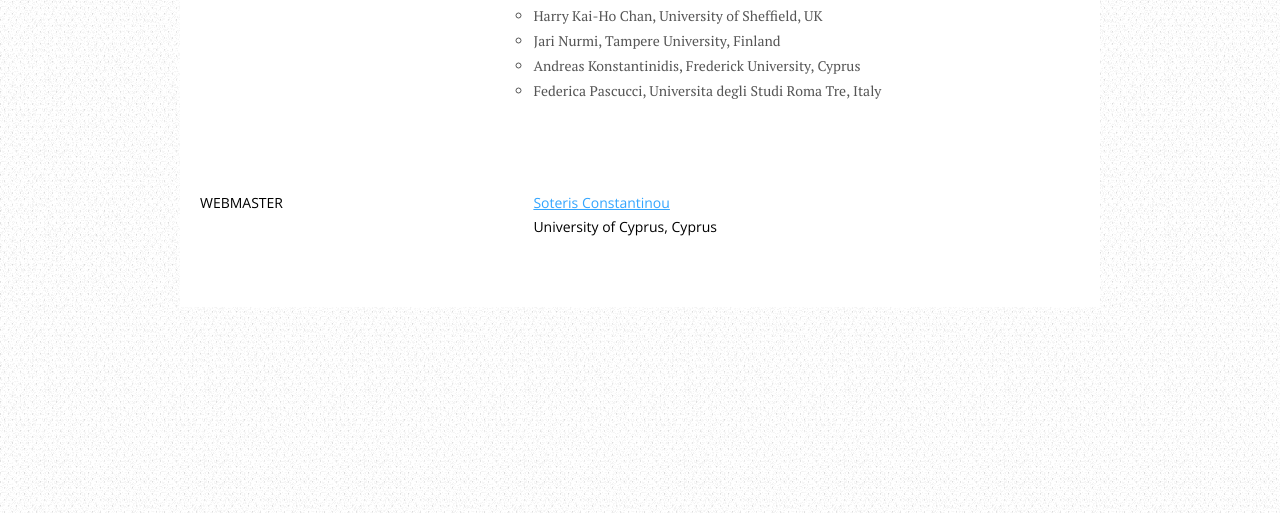
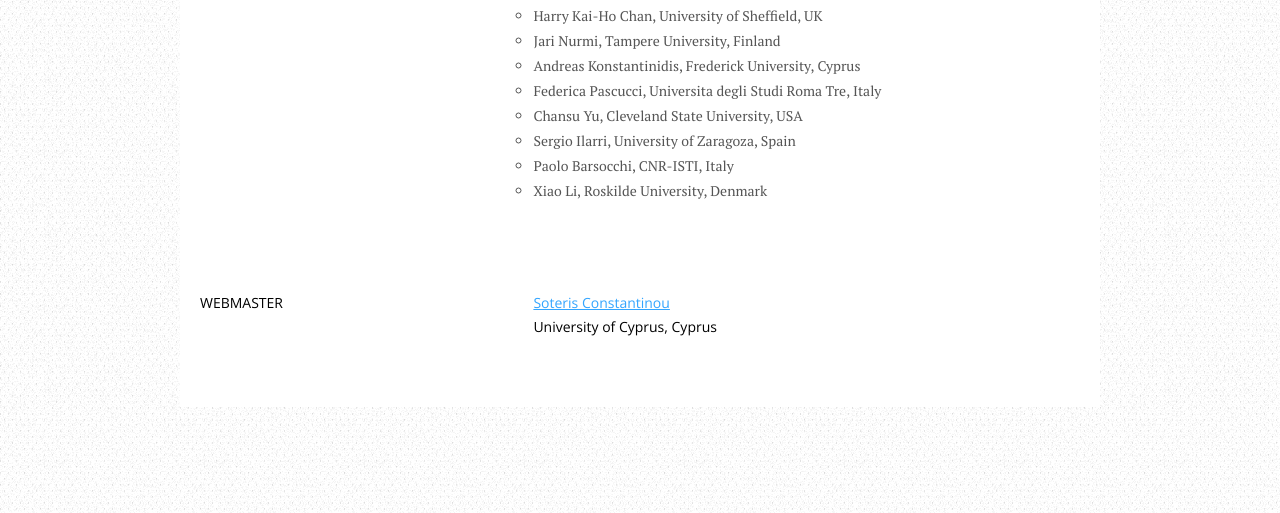
Before and after one commit to dmsl/dmsl.github.io, a plain HTML site: page conferences/alias2023/index.html in a window 1280 px wide. Shown: the part 5377-5890 px from the top of the page. Drawn offline with nearby package versions, Linux system fonts and the light colour scheme.

Commit message:
Add files via upload

```diff
--- a/conferences/alias2023/index.html
+++ b/conferences/alias2023/index.html
@@ -951,6 +951,13 @@
 										<li>Jari Nurmi, Tampere University, Finland</li>
 										<li>Andreas Konstantinidis, Frederick University, Cyprus</li>
 										<li>Federica Pascucci, Universita degli Studi Roma Tre, Italy</li>
+										<li>Chansu Yu, Cleveland State University, USA</li>
+										<li>Sergio Ilarri, University of Zaragoza, Spain</li>
+										<li>Paolo Barsocchi, CNR-ISTI, Italy</li>
+										<li>Xiao Li, Roskilde University, Denmark</li>
+
+
+
 
 
 
```
